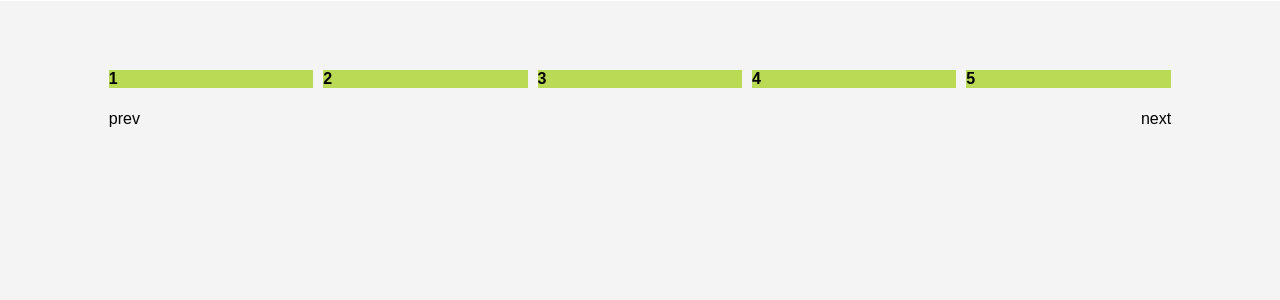
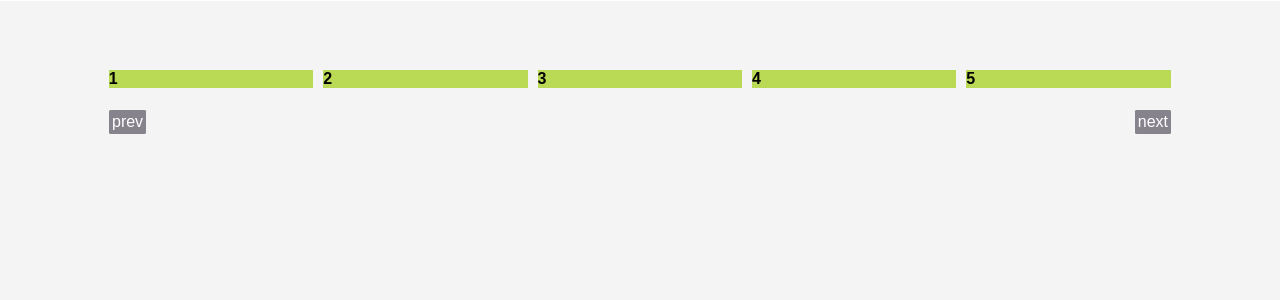
Before and after one commit to scottanderson5/GAME-ON, a Jekyll site: the page built from index.html, in a window 1280 px wide. Shown: the part 534-834 px from the top of the page. Built offline with Jekyll 4.4.1, drawn with Linux system fonts in a browser that asks for light colours.

```diff
--- a/css/main.scss
+++ b/css/main.scss
@@ -110,10 +110,18 @@
 }
 
 .owl-prev{
+	background-color: #86838D;
+	color: white;
+	padding: 0.2em;
+	border-radius: 5%;
 	float: left;
 }
 
 .owl-next{
+	background-color: #86838D;
+	color: white;
+	padding: 0.2em;
+	border-radius: 5%;
 	float: right;
 }
 
```
Also changed, not shown: Assets/werewolf.gif (added), 1 other file.
